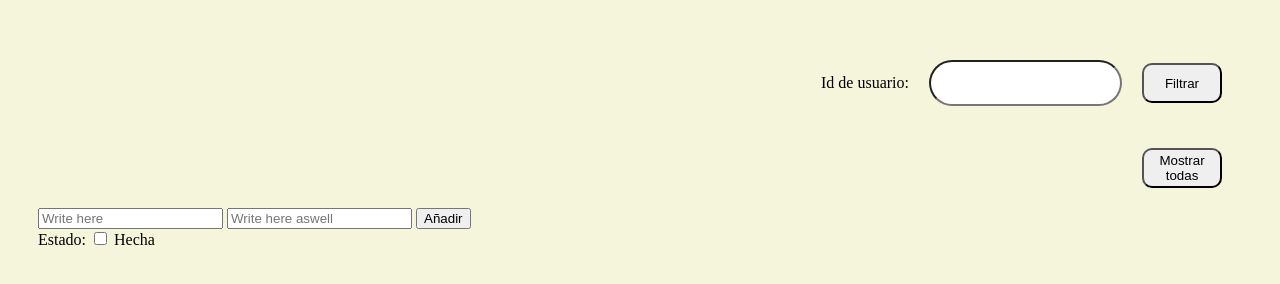
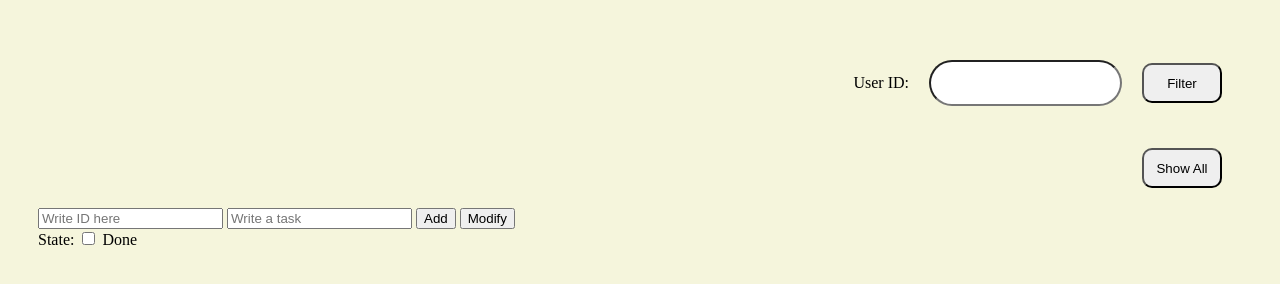
Before and after one commit to CorvsX/draw_todos_dom, a website built with Vite: page src/index.html in a window 1280 px wide. Built offline with nearby package versions, Linux system fonts and the light colour scheme; no server answers.

Commit message:
Actualización de PATCH

```diff
--- a/src/index.html
+++ b/src/index.html
@@ -12,24 +12,25 @@
 
 <body>
   <div class="search-container">
-    <p>Id de usuario: </p>
+    <p>User ID: </p>
     <input class="input-filter" type="text">
-    <button class="filter-button" onclick="filter()">Filtrar</button>
+    <button class="filter-button" onclick="filter()">Filter</button>
   </div>
   <div class="show-all">
-    <button class="filter-button" onclick="showAll()">Mostrar todas</button>
+    <button class="filter-button" onclick="showAll()">Show All</button>
   </div>
 
   <div class="create-task">
-    <input id="id-user" type="text" placeholder="Write here">
-    <input id="task-info" type="text" placeholder="Write here aswell">
-    <button id="button-id" onclick="addTask()">Añadir</button>
+    <input id="id-user" type="number" placeholder="Write ID here">
+    <input id="task-info" type="text" placeholder="Write a task">
+    <button id="button-id" onclick="addTask()">Add</button>
+    <button id="modify-task" onclick="modifyTask()">Modify</button>
 
     <div class="checkbox-group">
 
-      <label>Estado:</label>
+      <label>State:</label>
 
-      <input type="checkbox" id="done" name="task-status" value="done"> Hecha
+      <input type="checkbox" id="done" name="task-status" value="done"> Done
 
     </div>
   </div>
--- a/src/index.js
+++ b/src/index.js
@@ -57,6 +57,7 @@ function addTask() {
       // printTask(task);
       todos.push(task);
       showAll(todos);
+      clearForm();
       console.log(task);
     });
 }
@@ -76,3 +77,46 @@ function deleteTask(id) {
     })
     .catch(error => console.error("Error", error));
 }
+
+function clearForm() {
+  let idUser = document.getElementById("id-user").value;
+  let msgTask = document.getElementById("task-info").value;
+  const checkboxDone = document.getElementById("done").checked;
+
+  idUser = "";
+  msgTask = "";
+  checkboxDone.checked = false;
+}
+
+function modifyTask() {
+  const taskID = document.getElementById("id-user").value;
+  const msgTask = document.getElementById("task-info").value;
+  const checkboxDone = document.getElementById("done").checked;
+
+  const modifiedTask =
+  {
+    title: msgTask,
+    completed: checkboxDone
+  };
+
+  fetch(`${urlAPITodo}/${taskID}`, {
+    method: "PATCH",
+    body: JSON.stringify(modifiedTask),
+    headers: {
+      "Content-Type": "application/json"
+    }
+  })
+    .then(response => response.json())
+    .then(data => {
+      // clearForm();
+      console.log("Paso 1", data);
+      const taskFound = todos.find(task => task.id === parseInt(taskID));
+      console.log("Paso 2 -Datos Cambiados", taskFound);
+      taskFound.title = data.title;
+      console.log("Paso 3 - Valores del Tittle Cambiados", taskFound.title);
+      taskFound.completed = data.completed;
+      console.log("Paso 4 - Valores del Completed Cambiados", taskFound.completed);
+
+      showAll(todos);
+    }).catch(error => console.error("Error", error));
+}
```
